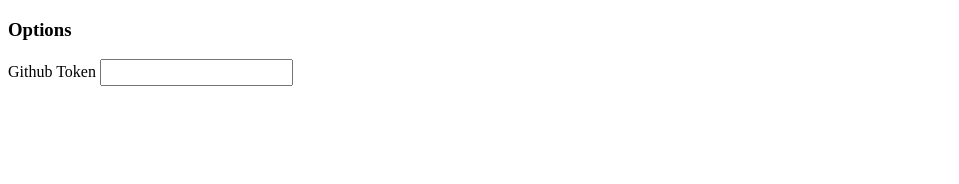
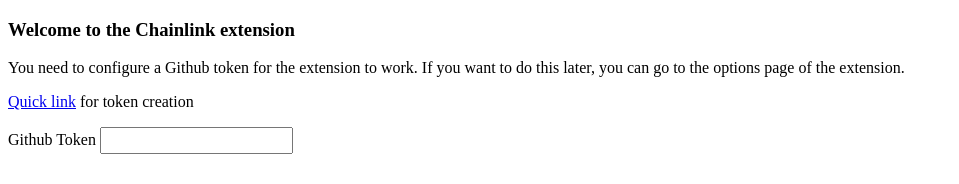
Before and after one commit to BenMatase/chainlink-extension, a website built with Parcel: page source/welcome.html in a window 1280 px wide. Shown: the whole page, without its empty margins (0-959 px from the left). Built offline with nearby package versions, Linux system fonts and the light colour scheme; what webext-options-sync would draw is missing.

Commit message:
Add some help text to options and welcome page

```diff
--- a/source/welcome.html
+++ b/source/welcome.html
@@ -1,9 +1,15 @@
 <!doctype html>
 <meta charset="utf-8">
-<title>Options</title>
+<title>Chainlink Extension</title>
+<form id="options-form" class="detail-view-container">
+	<h3>Welcome to the Chainlink extension</h3>
+    <p>You need to configure a Github token for the extension to work. If you want to do this later, you can go to the options page of the extension.</p>
 
-<form id="options-form" class="detail-view-container">
-	<h3>Options</h3>
+    <p>
+        <a href="https://github.com/settings/tokens/new?description=Chainlink%20Extension&scopes=repo">Quick link</a>
+        for token creation
+    </p>
+
 	<div class="text-inputs">
 		<label class="token-input">
 			<span>Github Token</span>
```
Also changed, not shown: source/options.html (+8 -0 lines).
